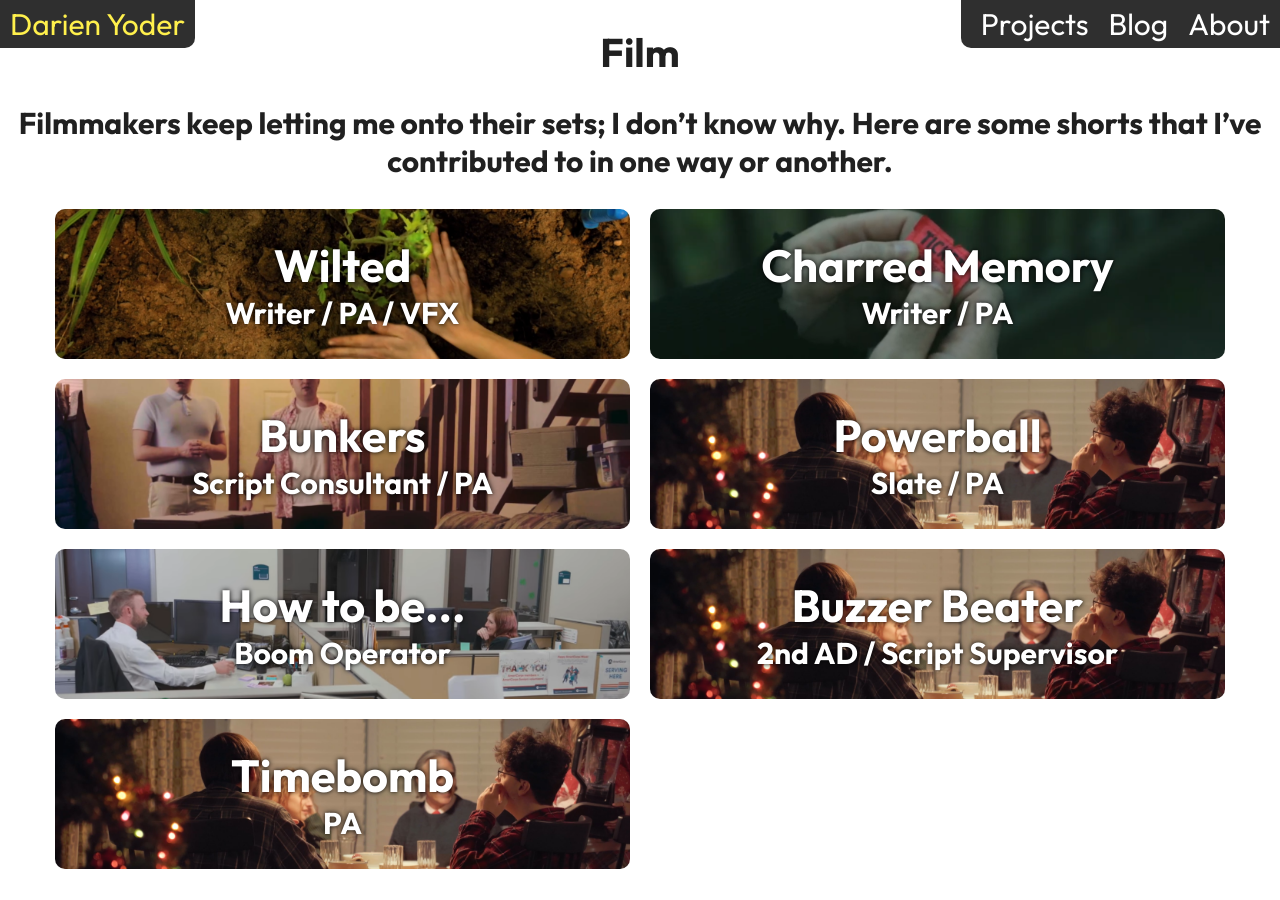
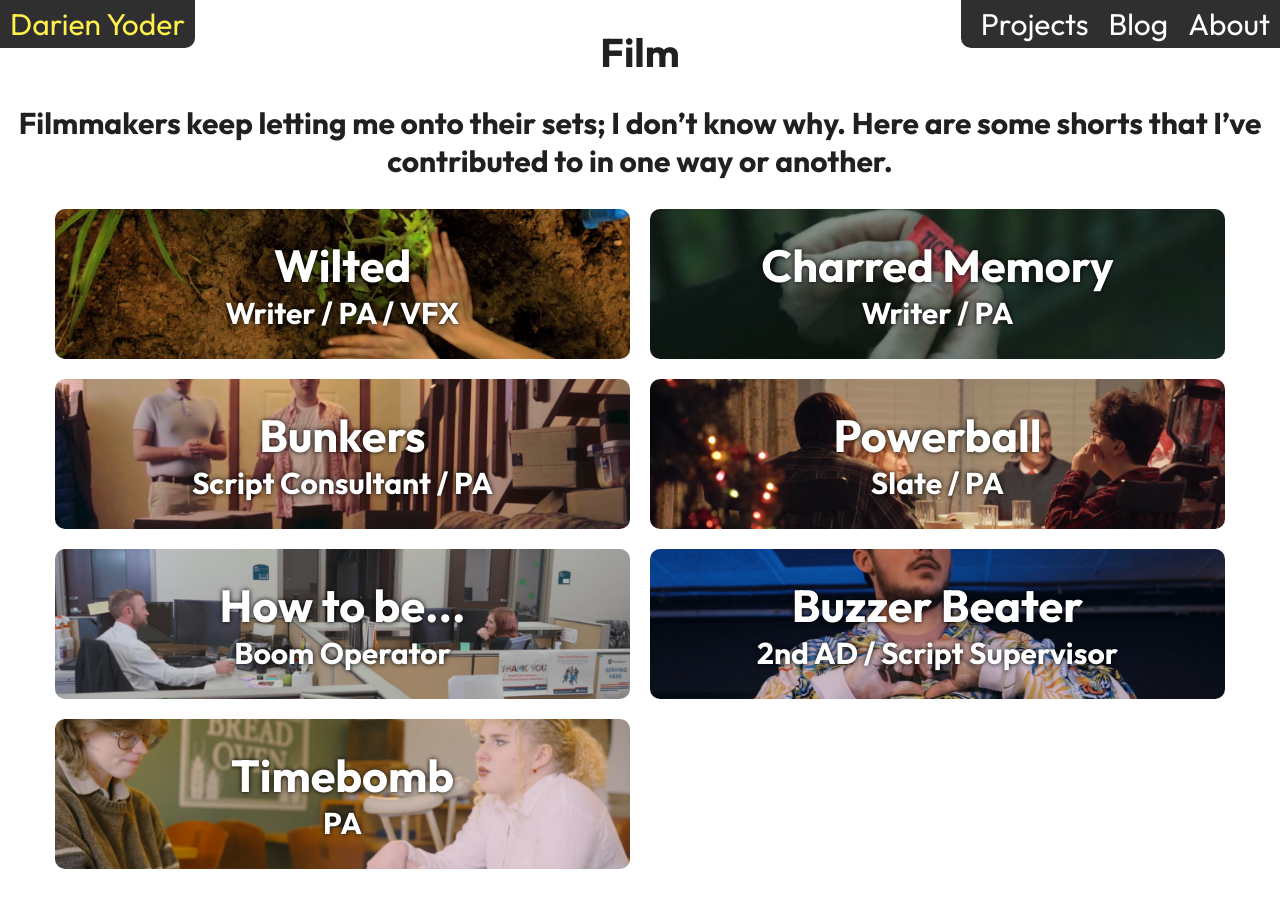
Before and after one commit to darienyoder/darienyoder.github.io, a Jekyll site: the page built from film.md, in a window 1280 px wide. Built offline with Jekyll 4.4.1, drawn with Linux system fonts in a browser that asks for light colours.

Commit message:
Film thumbnails

```diff
--- a/_data/projects.yml
+++ b/_data/projects.yml
@@ -170,8 +170,8 @@
 - name: Buzzer Beater
   subheading: 2nd AD / Script Supervisor
   type: film
-  link:
-  image: /assets/images/headers/powerball.png
+  link: /buzzer-beater
+  image: /assets/images/headers/buzzer-beater.png
   content: |
     <h1>Buzzer Beater</h1> \
     <div style="padding:56.25% 0 0 0;position:relative;"><iframe src="https://player.vimeo.com/video/1055594533?badge=0&amp;autopause=0&amp;player_id=0&amp;app_id=58479" frameborder="0" allow="autoplay; fullscreen; picture-in-picture; clipboard-write; encrypted-media" style="position:absolute;top:0;left:0;width:100%;height:100%;" title="Buzzer Beater"></iframe></div><script src="https://player.vimeo.com/api/player.js"><\/script> \
@@ -181,13 +181,13 @@
   subheading: PA
   type: film
   link: /timebomb
-  image: /assets/images/headers/powerball.png
+  image: /assets/images/headers/timebomb.png
   content: |
     <h1>Timebomb</h1> \
     <div style="padding:56.25% 0 0 0;position:relative;"><iframe src="https://player.vimeo.com/video/937083567?badge=0&amp;autopause=0&amp;player_id=0&amp;app_id=58479" frameborder="0" allow="autoplay; fullscreen; picture-in-picture; clipboard-write; encrypted-media" style="position:absolute;top:0;left:0;width:100%;height:100%;" title="TIMEBOMB | Short Film"></iframe></div><script src="https://player.vimeo.com/api/player.js"><\/script> \
-    <p>The folks at Brimfield Bread Oven were delightful. \
+    <p>The folks at Brimfield Bread Oven were awesome. \
     They gave us the entire place to ourselves, \
-    let us unplug any refridgerators while we were filming, \
+    let us unplug the refridgerators while we were filming, \
     and offered us any cookies that were leftover from the past week. \
     Hearing the owner talk about his four-day workweek and coming in each morning \
     to the smell of cooked bread made me regret some of my own career choices.</p> \
```
Also changed, not shown: assets/images/headers/buzzer-beater.png (added), assets/images/headers/timebomb.png (added).
